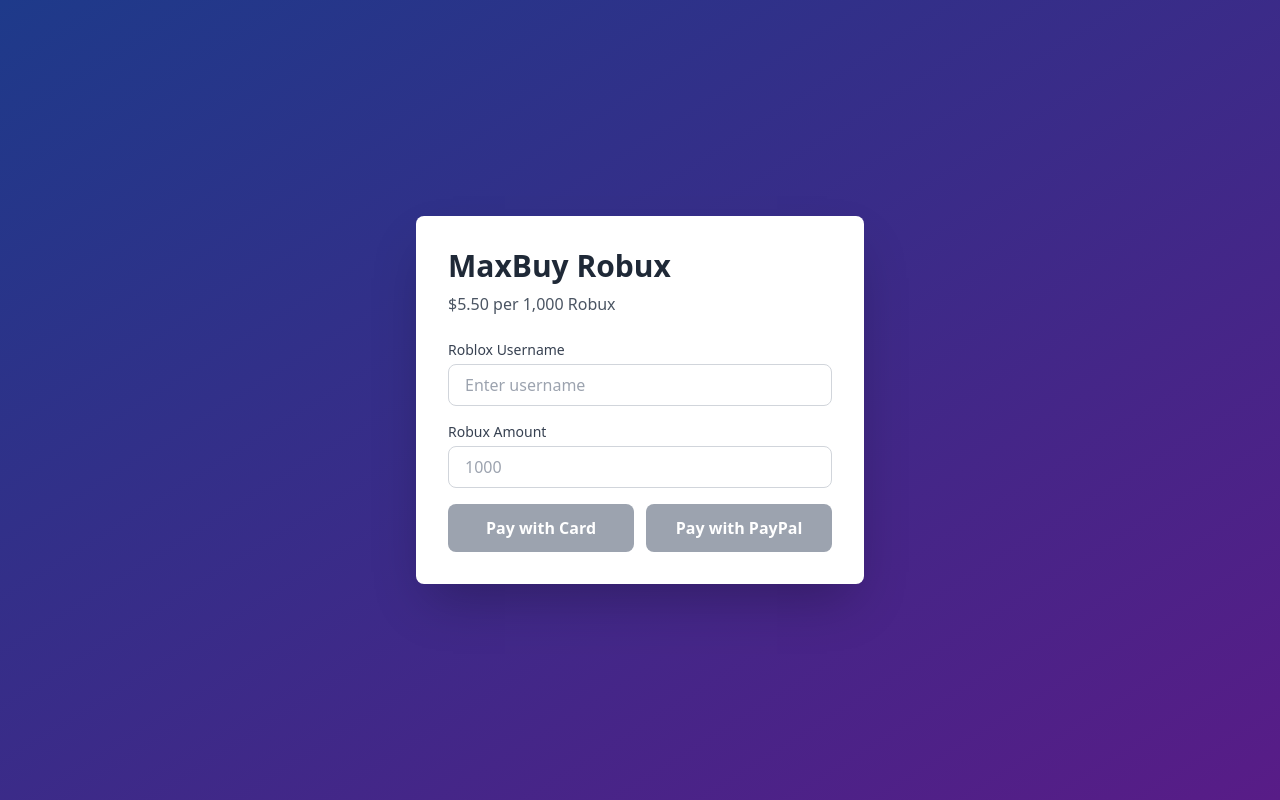
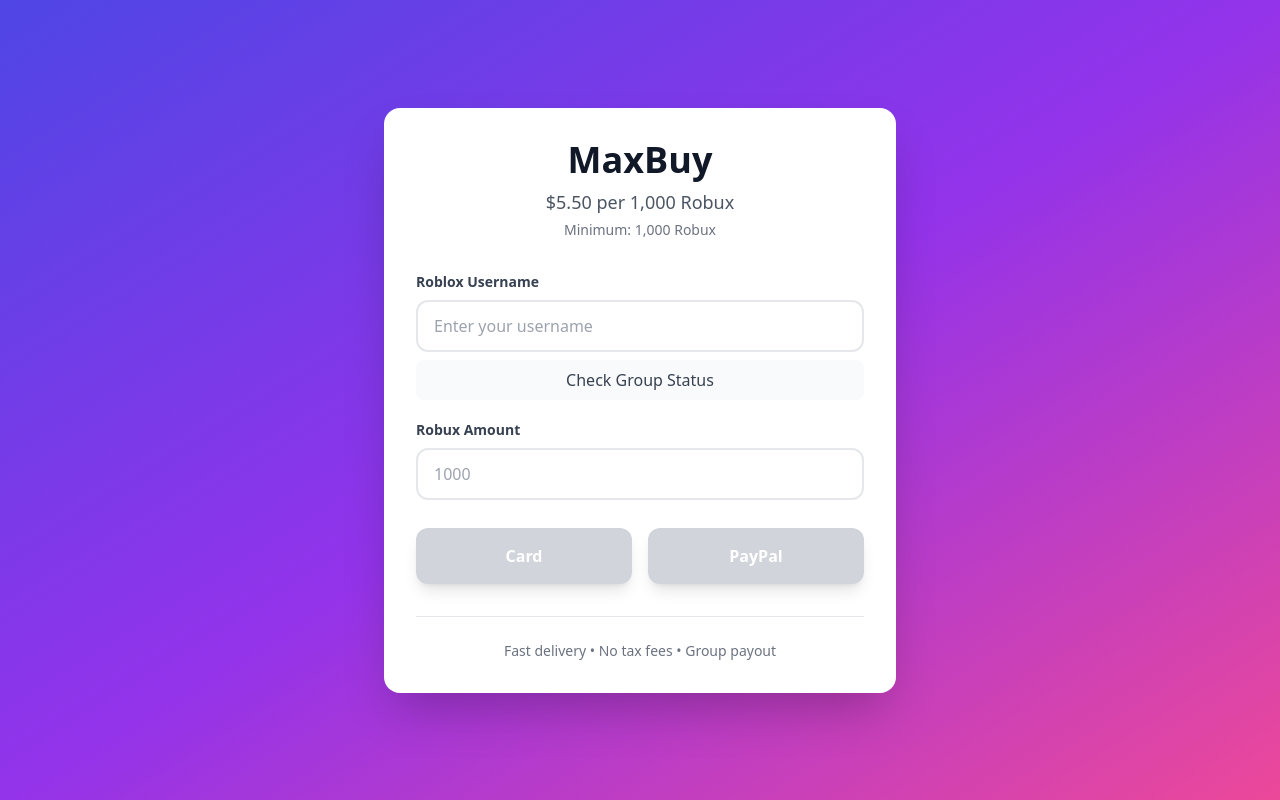
Before and after one commit to DontGho/maxbuystore, a React (Vite) app: page / in a window 1280 px wide. Built offline with nearby package versions, Linux system fonts and the light colour scheme.

Commit message:
new stuff

```diff
--- a/src/App.jsx
+++ b/src/App.jsx
@@ -1,12 +1,44 @@
 import React, { useState } from 'react';
-import { AlertCircle, CheckCircle } from 'lucide-react';
+import { AlertCircle, CheckCircle, Loader2 } from 'lucide-react';
 
 export default function App() {
   const [u, setU] = useState('');
   const [a, setA] = useState('');
   const [s, setS] = useState('idle');
   const [m, setM] = useState('');
+  const [checking, setChecking] = useState(false);
+  const [groupStatus, setGroupStatus] = useState('');
   const p = 5.50;
+
+  const checkGroupStatus = async () => {
+    if (!u) {
+      setGroupStatus('Enter username first');
+      return;
+    }
+
+    setChecking(true);
+    setGroupStatus('');
+
+    try {
+      const r = await fetch(`/api/check-group`, {
+        method: 'POST',
+        headers: { 'Content-Type': 'application/json' },
+        body: JSON.stringify({ username: u })
+      });
+
+      const d = await r.json();
+
+      if (d.success) {
+        setGroupStatus('✓ You are in the group');
+      } else {
+        setGroupStatus('✗ ' + d.error);
+      }
+    } catch (e) {
+      setGroupStatus('✗ Error checking group');
+    }
+
+    setChecking(false);
+  };
 
   const h = async (method) => {
     setS('loading');
@@ -20,6 +52,7 @@
       });
 
       const d = await r.json();
+
       if (d.success) {
         window.location.href = d.url;
       } else {
@@ -28,46 +61,116 @@
       }
     } catch (e) {
       setS('error');
-      setM('Request failed');
+      setM('Connection error - try again');
     }
   };
 
   const t = (parseInt(a) || 0) / 1000 * p;
+  const validAmount = parseInt(a) >= 1000;
 
   return (
-    <div className="min-h-screen bg-gradient-to-br from-blue-900 to-purple-900 flex items-center justify-center p-4">
-      <div className="bg-white rounded-lg shadow-2xl p-8 max-w-md w-full">
-        <h1 className="text-3xl font-bold text-gray-800 mb-2">MaxBuy Robux</h1>
-        <p className="text-gray-600 mb-6">${p.toFixed(2)} per 1,000 Robux</p>
+    <div className="min-h-screen bg-gradient-to-br from-indigo-600 via-purple-600 to-pink-500 flex items-center justify-center p-4">
+      <div className="bg-white rounded-2xl shadow-2xl p-8 max-w-lg w-full">
+        <div className="text-center mb-8">
+          <h1 className="text-4xl font-bold text-gray-900 mb-2">MaxBuy</h1>
+          <p className="text-gray-600 text-lg">${p.toFixed(2)} per 1,000 Robux</p>
+          <p className="text-sm text-gray-500 mt-1">Minimum: 1,000 Robux</p>
+        </div>
 
-        <div className="space-y-4">
+        <div className="space-y-5">
           <div>
-            <label className="block text-sm font-medium text-gray-700 mb-1">Roblox Username</label>
-            <input type="text" value={u} onChange={(e) => setU(e.target.value)} className="w-full px-4 py-2 border border-gray-300 rounded-lg" placeholder="Enter username" />
+            <label className="block text-sm font-semibold text-gray-700 mb-2">
+              Roblox Username
+            </label>
+            <input
+              type="text"
+              value={u}
+              onChange={(e) => {
+                setU(e.target.value);
+                setGroupStatus('');
+              }}
+              className="w-full px-4 py-3 border-2 border-gray-200 rounded-xl focus:ring-2 focus:ring-purple-500 focus:border-transparent transition"
+              placeholder="Enter your username"
+            />
+            <button
+              onClick={checkGroupStatus}
+              disabled={checking || !u}
+              className="mt-2 w-full bg-gray-100 hover:bg-gray-200 disabled:bg-gray-50 text-gray-700 font-medium py-2 rounded-lg transition flex items-center justify-center gap-2"
+            >
+              {checking ? (
+                <>
+                  <Loader2 className="animate-spin" size={16} />
+                  Checking...
+                </>
+              ) : (
+                'Check Group Status'
+              )}
+            </button>
+            {groupStatus && (
+              <p className={`mt-2 text-sm ${groupStatus.includes('✓') ? 'text-green-600' : 'text-red-600'}`}>
+                {groupStatus}
+              </p>
+            )}
           </div>
 
           <div>
-            <label className="block text-sm font-medium text-gray-700 mb-1">Robux Amount</label>
-            <input type="number" value={a} onChange={(e) => setA(e.target.value)} className="w-full px-4 py-2 border border-gray-300 rounded-lg" placeholder="1000" min="1000" step="100" />
+            <label className="block text-sm font-semibold text-gray-700 mb-2">
+              Robux Amount
+            </label>
+            <input
+              type="number"
+              value={a}
+              onChange={(e) => setA(e.target.value)}
+              className="w-full px-4 py-3 border-2 border-gray-200 rounded-xl focus:ring-2 focus:ring-purple-500 focus:border-transparent transition"
+              placeholder="1000"
+              min="1000"
+              step="100"
+            />
+            {a && !validAmount && (
+              <p className="mt-2 text-sm text-red-600">Minimum 1,000 Robux required</p>
+            )}
           </div>
 
-          {t > 0 && (
-            <div className="bg-blue-50 border border-blue-200 rounded-lg p-4">
-              <p className="text-lg font-semibold text-blue-900">Total: ${t.toFixed(2)}</p>
+          {t > 0 && validAmount && (
+            <div className="bg-gradient-to-r from-purple-50 to-pink-50 border-2 border-purple-200 rounded-xl p-4">
+              <p className="text-2xl font-bold text-purple-900">
+                Total: ${t.toFixed(2)}
+              </p>
             </div>
           )}
 
-          <div className="grid grid-cols-2 gap-3">
-            <button onClick={() => h('stripe')} disabled={s === 'loading' || !u || !a} className="bg-indigo-600 hover:bg-indigo-700 disabled:bg-gray-400 text-white font-semibold py-3 rounded-lg">Pay with Card</button>
-            <button onClick={() => h('paypal')} disabled={s === 'loading' || !u || !a} className="bg-blue-600 hover:bg-blue-700 disabled:bg-gray-400 text-white font-semibold py-3 rounded-lg">Pay with PayPal</button>
+          <div className="grid grid-cols-2 gap-4 pt-2">
+            <button
+              onClick={() => h('stripe')}
+              disabled={s === 'loading' || !u || !validAmount}
+              className="bg-indigo-600 hover:bg-indigo-700 disabled:bg-gray-300 disabled:cursor-not-allowed text-white font-semibold py-4 rounded-xl transition shadow-lg hover:shadow-xl"
+            >
+              {s === 'loading' ? 'Processing...' : 'Card'}
+            </button>
+
+            <button
+              onClick={() => h('paypal')}
+              disabled={s === 'loading' || !u || !validAmount}
+              className="bg-blue-600 hover:bg-blue-700 disabled:bg-gray-300 disabled:cursor-not-allowed text-white font-semibold py-4 rounded-xl transition shadow-lg hover:shadow-xl"
+            >
+              {s === 'loading' ? 'Processing...' : 'PayPal'}
+            </button>
           </div>
 
           {m && (
-            <div className={`flex items-center gap-2 p-4 rounded-lg ${s === 'success' ? 'bg-green-50 text-green-800' : 'bg-red-50 text-red-800'}`}>
-              {s === 'success' ? <CheckCircle size={20} /> : <AlertCircle size={20} />}
-              <p>{m}</p>
+            <div className={`flex items-center gap-3 p-4 rounded-xl ${
+              s === 'success' ? 'bg-green-50 text-green-800 border-2 border-green-200' : 'bg-red-50 text-red-800 border-2 border-red-200'
+            }`}>
+              {s === 'success' ? <CheckCircle size={24} /> : <AlertCircle size={24} />}
+              <p className="font-medium">{m}</p>
             </div>
           )}
+        </div>
+
+        <div className="mt-8 pt-6 border-t border-gray-200">
+          <p className="text-sm text-gray-500 text-center">
+            Fast delivery • No tax fees • Group payout
+          </p>
         </div>
       </div>
     </div>
```
Also changed, not shown: 1 other file (tests, documents, lock files or other folders).
